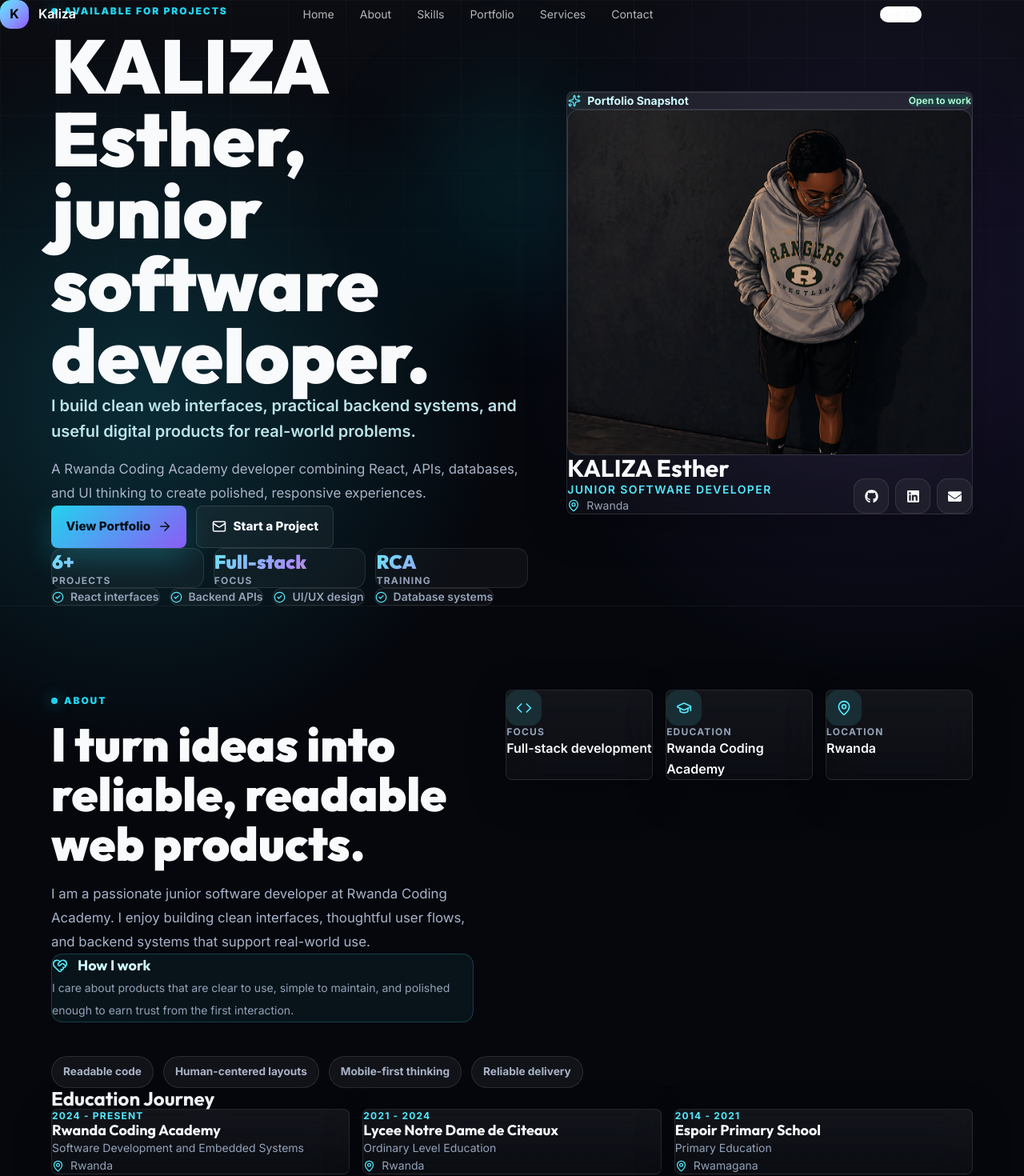
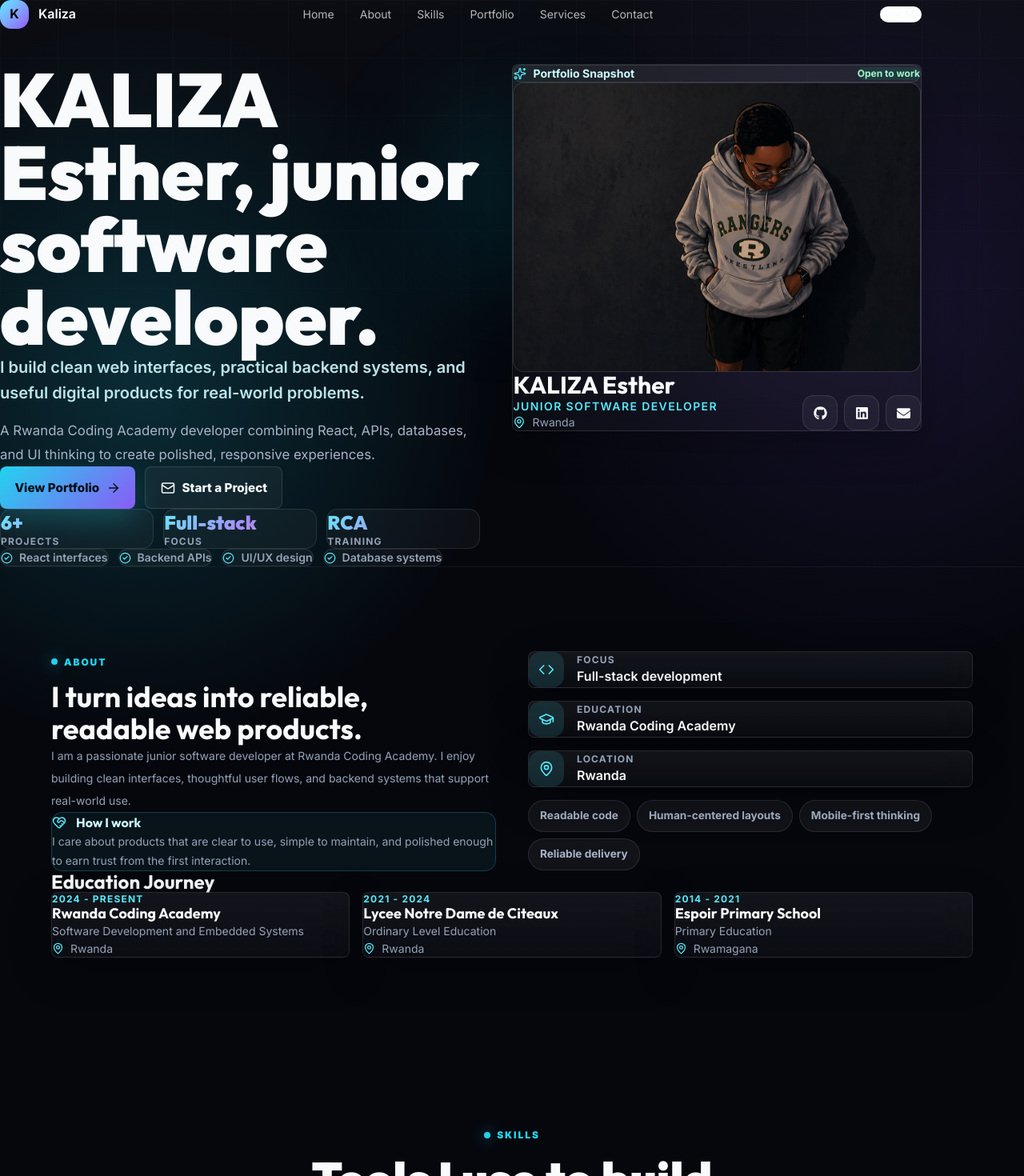
Before and after one commit to Kaliza-e/Kaliza, a React (Vite) app: page / in a window 1280 px wide. Shown: the top 1470 px of the page at 80% size. Built offline with nearby package versions, Linux system fonts and the light colour scheme.

Commit message:
updating the ui

```diff
--- a/src/components/About.jsx
+++ b/src/components/About.jsx
@@ -43,74 +43,78 @@ const About = () => {
   return (
     <section id="about" className="site-section border-t border-white/5">
       <div className="section-container" ref={ref}>
-        <div className="grid gap-10 lg:grid-cols-[0.95fr_1.05fr] lg:items-start">
+
+        {/* ── Top: text + stats side by side, vertically centered ── */}
+        <div className="grid gap-10 lg:grid-cols-2 lg:items-center">
+
+          {/* Left: heading + description + how I work */}
           <motion.div
             initial={{ opacity: 0, y: 24 }}
             animate={isInView ? { opacity: 1, y: 0 } : {}}
             transition={{ duration: 0.5 }}
-            className="section-header"
           >
             <p className="eyebrow">About</p>
-            <h2 className="section-heading text-balance">
+            <h2 className="text-3xl sm:text-4xl font-bold font-display leading-tight text-balance mt-3">
               I turn ideas into reliable, readable web products.
             </h2>
-            <p className="section-copy">
+            <p className="mt-4 text-sm leading-7 text-muted-foreground">
               I am a passionate junior software developer at Rwanda Coding
               Academy. I enjoy building clean interfaces, thoughtful user flows,
               and backend systems that support real-world use.
             </p>
-            <div className="mt-7 rounded-lg border border-cyan-300/20 bg-cyan-300/[0.055] p-5">
-              <div className="mb-3 flex items-center gap-3 text-cyan-100">
-                <HeartHandshake size={20} className="text-cyan-300" />
-                <span className="font-display text-lg font-bold">How I work</span>
+
+            <div className="mt-6 rounded-lg border border-cyan-300/20 bg-cyan-300/[0.055] p-5">
+              <div className="mb-2 flex items-center gap-3 text-cyan-100">
+                <HeartHandshake size={18} className="text-cyan-300" />
+                <span className="font-display text-base font-bold">How I work</span>
               </div>
-              <p className="text-sm leading-7 text-muted-foreground">
+              <p className="text-sm leading-6 text-muted-foreground">
                 I care about products that are clear to use, simple to maintain,
                 and polished enough to earn trust from the first interaction.
               </p>
             </div>
           </motion.div>
 
+          {/* Right: stat cards stacked vertically so they don't float weirdly */}
           <motion.div
             initial={{ opacity: 0, y: 24 }}
             animate={isInView ? { opacity: 1, y: 0 } : {}}
             transition={{ delay: 0.08, duration: 0.5 }}
-            className="grid gap-4 sm:grid-cols-3"
+            className="flex flex-col gap-4"
           >
             {stats.map((stat) => (
-              <div key={stat.label} className="surface-card p-5">
-                <div className="mb-5 flex h-11 w-11 items-center justify-center rounded-lg bg-cyan-300/12 text-cyan-300">
+              <div key={stat.label} className="surface-card flex items-center gap-4 p-5">
+                <div className="flex h-11 w-11 shrink-0 items-center justify-center rounded-lg bg-cyan-300/12 text-cyan-300">
                   <stat.icon size={20} />
                 </div>
+                <div>
                   <p className="text-xs font-bold uppercase tracking-widest text-muted-foreground">
                     {stat.label}
                   </p>
-                <p className="mt-2 font-semibold text-foreground">{stat.value}</p>
+                  <p className="mt-1 font-semibold text-foreground">{stat.value}</p>
+                </div>
               </div>
             ))}
-          </motion.div>
-        </div>
 
-        <motion.div
-          initial={{ opacity: 0, y: 24 }}
-          animate={isInView ? { opacity: 1, y: 0 } : {}}
-          transition={{ delay: 0.12, duration: 0.5 }}
-          className="mt-8 flex flex-wrap gap-3"
-        >
+            {/* Principles badges sit naturally under the stats */}
+            <div className="flex flex-wrap gap-2 pt-1">
               {principles.map((principle) => (
                 <span key={principle} className="tech-badge">
                   {principle}
                 </span>
               ))}
+            </div>
           </motion.div>
+        </div>
 
+        {/* ── Bottom: education cards ── */}
         <motion.div
           initial={{ opacity: 0, y: 24 }}
           animate={isInView ? { opacity: 1, y: 0 } : {}}
           transition={{ delay: 0.14, duration: 0.5 }}
-          className="mt-12"
+          className="mt-14"
         >
-          <h3 className="mb-5 font-display text-2xl font-bold">
+          <h3 className="mb-6 font-display text-2xl font-bold">
             Education Journey
           </h3>
           <div className="grid gap-4 md:grid-cols-3">
@@ -119,7 +123,7 @@ const About = () => {
                 <p className="text-xs font-bold uppercase tracking-widest text-cyan-300">
                   {item.period}
                 </p>
-                <h4 className="mt-4 text-lg font-bold">{item.school}</h4>
+                <h4 className="mt-3 text-lg font-bold">{item.school}</h4>
                 <p className="mt-2 text-sm leading-6 text-muted-foreground">
                   {item.description}
                 </p>
@@ -130,6 +134,7 @@ const About = () => {
             ))}
           </div>
         </motion.div>
+
       </div>
     </section>
   );
--- a/src/components/Hero.jsx
+++ b/src/components/Hero.jsx
@@ -24,18 +24,24 @@ const metrics = [
 const Hero = () => {
   return (
     <section
-  id="home"
-  className="relative overflow-hidden pt-28 sm:pt-32 lg:pt-40 pb-20">
-      <div className="absolute left-1/2 top-28 h-64 w-64 -translate-x-1/2 rounded-full bg-cyan-400/10 blur-3xl" />
-      <div className="section-container relative grid items-center gap-12 lg:grid-cols-[1.08fr_0.92fr]">
+      id="home"
+      className="relative overflow-hidden pb-20"
+      style={{ paddingTop: "5rem" }}
+    >
+      <div className="pointer-events-none absolute left-1/2 top-28 h-64 w-64 -translate-x-1/2 rounded-full bg-cyan-400/10 blur-3xl" />
+
+      <div className="mx-auto max-w-6xl px-4 sm:px-6 relative grid items-start gap-10 lg:grid-cols-[1.08fr_0.92fr]">
+
+        {/* Left column */}
         <motion.div
           initial={{ opacity: 0, y: 24 }}
           animate={{ opacity: 1, y: 0 }}
           transition={{ duration: 0.6 }}
+          className="min-w-0 pt-10 sm:pt-14"
         >
-          <p className="eyebrow">Available for projects</p>
+          {/* <p className="eyebrow">Available for projects</p> */}
           <h1 className="display-title text-balance">
-         KALIZA Esther, junior software developer.
+            KALIZA Esther, junior software developer.
           </h1>
           <p className="mt-5 max-w-2xl text-xl font-semibold leading-8 text-cyan-100/90">
             I build clean web interfaces, practical backend systems, and useful
@@ -55,11 +61,18 @@ const Hero = () => {
             </a>
           </div>
 
-          <div className="mt-8 grid gap-3 sm:grid-cols-3">
+          <div className="mt-8 grid grid-cols-3 gap-3">
             {metrics.map((metric) => (
-              <div key={metric.label} className="rounded-lg border border-white/10 bg-white/[0.035] p-4">
-                <p className="font-display text-2xl font-black gradient-text">{metric.value}</p>
-                <p className="mt-1 text-xs font-bold uppercase tracking-widest text-muted-foreground">{metric.label}</p>
+              <div
+                key={metric.label}
+                className="rounded-lg border border-white/10 bg-white/[0.035] p-4"
+              >
+                <p className="font-display text-2xl font-black gradient-text">
+                  {metric.value}
+                </p>
+                <p className="mt-1 text-xs font-bold uppercase tracking-widest text-muted-foreground">
+                  {metric.label}
+                </p>
               </div>
             ))}
           </div>
@@ -77,11 +90,12 @@ const Hero = () => {
           </div>
         </motion.div>
 
+        {/* Right column - profile card — mt-16 clears the navbar */}
         <motion.div
           initial={{ opacity: 0, y: 24 }}
           animate={{ opacity: 1, y: 0 }}
           transition={{ delay: 0.1, duration: 0.6 }}
-          className="surface-card overflow-hidden p-4 sm:p-5"
+          className="surface-card min-w-0 overflow-hidden p-4 sm:p-5 mt-16 sm:mt-20"
         >
           <div className="mb-4 flex items-center justify-between rounded-lg border border-white/10 bg-white/[0.035] px-4 py-3">
             <span className="inline-flex items-center gap-2 text-sm font-bold text-cyan-100">
@@ -91,16 +105,17 @@ const Hero = () => {
               Open to work
             </span>
           </div>
+
           <div className="overflow-hidden rounded-lg border border-white/10 bg-white/[0.035]">
             <img
               src="/esther.png"
               alt="KALIZA Esther"
-              className="h-[360px] w-full object-cover object-top sm:h-[430px]"
+              className="h-[300px] w-full object-cover object-top sm:h-[360px]"
             />
           </div>
 
           <div className="mt-6 flex flex-col gap-5 sm:flex-row sm:items-end sm:justify-between">
-            <div>
+            <div className="min-w-0">
               <h2 className="font-display text-3xl font-bold">KALIZA Esther</h2>
               <p className="mt-1 text-sm font-semibold uppercase tracking-widest text-cyan-300">
                 Junior Software Developer
@@ -110,7 +125,7 @@ const Hero = () => {
               </p>
             </div>
 
-            <div className="flex gap-2">
+            <div className="flex shrink-0 gap-2">
               {socials.map((social) => (
                 <a
                   key={social.label}
@@ -126,6 +141,7 @@ const Hero = () => {
             </div>
           </div>
         </motion.div>
+
       </div>
     </section>
   );
--- a/src/components/Navbar.jsx
+++ b/src/components/Navbar.jsx
@@ -40,10 +40,10 @@ export default function Navbar() {
         </a>
 
         <ul className="hidden md:flex gap-8 text-white/70 text-sm">
-          {navItems.map((i) => (
-            <li key={i.href}>
-              <a href={i.href} className="hover:text-white transition">
-                {i.label}
+          {navItems.map((item) => (
+            <li key={item.href}>
+              <a href={item.href} className="hover:text-white transition">
+                {item.label}
               </a>
             </li>
           ))}
@@ -51,7 +51,7 @@ export default function Navbar() {
 
         <a
           href="#contact"
-          className="hidden md:inline-flex bg-white text-black px-5 py-2 rounded-full text-sm font-semibold"
+          className="hidden md:inline-flex bg-white text-black px-5 py-2 rounded-full text-sm font-semibold hover:scale-105 transition"
         >
           Hire Me
         </a>
@@ -69,14 +69,14 @@ export default function Navbar() {
             animate={{ opacity: 1, y: 0 }}
             exit={{ opacity: 0, y: -10 }}
           >
-            {navItems.map((i) => (
+            {navItems.map((item) => (
               <a
-                key={i.href}
-                href={i.href}
+                key={item.href}
+                href={item.href}
                 onClick={() => setOpen(false)}
-                className="block py-3 text-white/80"
+                className="block py-3 text-white/80 hover:text-white transition"
               >
-                {i.label}
+                {item.label}
               </a>
             ))}
           </motion.div>
```
Lines whose indentation alone changed are shown as unchanged.
